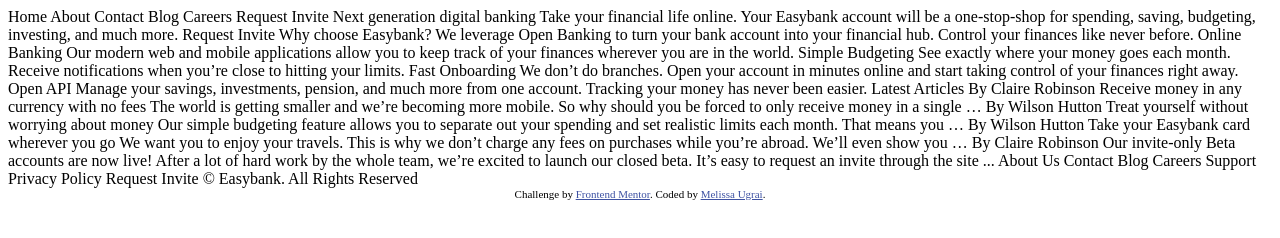
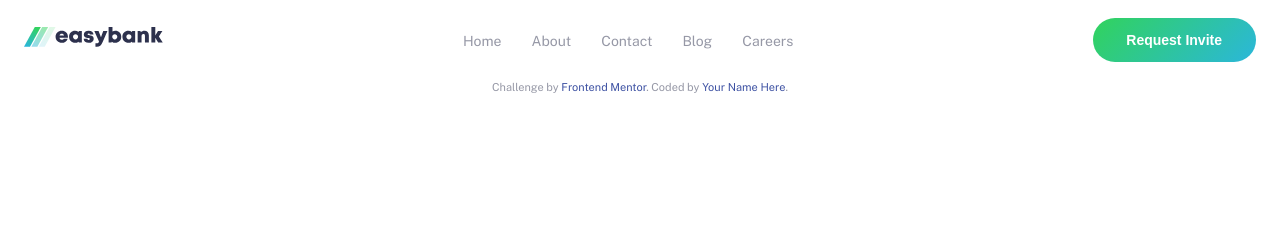
Before and after one commit to melissaugrai/FM-Easybank-Landing-Page, a plain HTML site: page index.html in a window 1280 px wide. Drawn offline with nearby package versions, Linux system fonts and the light colour scheme.

Commit message:
Add nav bar for both mobile and desktop

```diff
--- /dev/null
+++ b/app/js/script.js
@@ -0,0 +1 @@
+console.log('Hello World check');
--- /dev/null
+++ b/app/scss/_globals.scss
@@ -0,0 +1,77 @@
+html {
+    font-size: 100%;
+    box-sizing: border-box;
+}
+
+*,
+*::before,
+*::after {
+    box-sizing: inherit;
+}
+
+body {
+    margin: 0;
+    padding: 0;
+    font-family: 'Public Sans', sans-serif;
+    font-size: $font-med;
+    color: $grayishBlue;
+    line-height: 1.3;
+
+}
+a, a:visited, a:hover {
+    text-decoration: none;
+
+}
+
+//Flexbox
+.flex {
+    display: flex;
+
+    &-jc-sb {
+        justify-content: space-between;
+    }
+
+    &-js-c {
+        justify-content: center;
+    }
+
+    &-ai-c {
+        align-items: center;
+    }
+
+}
+
+//Button Styles
+
+button, .button {
+    padding: .5rem 2.125rem .5rem 2.0625rem;
+    background: linear-gradient(135deg, $limeGreen 0%, $brightCyan 99.58%);
+    border: 0;
+    border-radius: 1.375rem;
+    cursor: pointer;
+    color: $white;
+    font-weight: 700;
+    font-size: $font-sm;
+    line-height: 1.75rem;
+    opacity: 1;
+    transition: opacity 200ms ease-in-out;
+
+    &:hover {
+        opacity: 0.4;
+    }
+}
+
+//Visibility
+.hide-for-mobile {
+    //hide for tablet and mobile
+    @include breakpoint-down(medium) {
+        display: none;
+    }
+}
+
+.hide-for-desktop {
+    //hide for desktop viewpoints widths
+    @include breakpoint-up(large) {
+        display: none;
+    }
+}
--- /dev/null
+++ b/app/scss/_header.scss
@@ -0,0 +1,65 @@
+.header {
+
+    nav {
+        padding: 1.125rem 1.5rem;
+
+    }
+
+    &__logo {
+        img {
+            width: 8.6875rem;
+            height: 1.25rem;
+        }
+    }
+
+    &__menu {
+
+        //Mobile Menu
+        >span {
+            display: block;
+            width: 1.5rem;
+            height: .0625rem;
+            background-color: $darkBlue;
+
+            &:not(:last-child) {
+                margin-bottom: .25rem;
+            }
+        }
+    }
+
+    &__links {
+        a {
+            position: relative;
+            font-size: $font-sm;
+            color: $grayishBlue;
+            transition: color 300ms ease-in-out;
+
+            &:not(:last-child) {
+                margin-right: 1.875rem;
+            }
+
+            &::before {
+                content: "";
+                position: absolute;
+                display: block;
+                height: .3125rem;
+                left: 0;
+                right: 0;
+                bottom: -1.875rem;
+                background: linear-gradient(135deg, $limeGreen 0%, $brightCyan 99.58%);
+                opacity: 0;
+                transition: color 300ms ease-in-out;
+            }
+
+            &:hover {
+                color: $darkBlue;
+
+                &::before {
+                    opacity: 1;
+                }
+            }
+        }
+
+
+    }
+}
--- /dev/null
+++ b/app/scss/_mixins.scss
@@ -0,0 +1,24 @@
+//Breakpoints
+
+@media (min-width:64em) {
+    //styles go here
+}
+
+
+// 640px, 1024px, 1440px
+$breakpoints-up: ("medium": "40em", "large": "64em", "xlarge": "87.5em");
+
+// 639px, 1023px, 1399px
+$breakpoints-down: ("small": "39.9375em", "medium": "63.9375em", "large": "87.4375em");
+
+@mixin breakpoint-up($size) {
+    @media (min-width: map-get($breakpoints-up, $size)) {
+        @content;
+    }
+}
+
+@mixin breakpoint-down($size) {
+    @media (max-width: map-get($breakpoints-down, $size)) {
+        @content;
+    }
+}
--- /dev/null
+++ b/app/scss/_variables.scss
@@ -0,0 +1,12 @@
+//Colors
+$darkBlue :hsl(233, 26%, 24%);
+$limeGreen : hsl(136, 65%, 51%);
+$brightCyan: hsl(192, 70%, 51%);
+$grayishBlue: hsl(233, 8%, 62%);
+$lightGrayishBlue: hsl(220, 16%, 96%);
+$veryLightGray: hsl(0, 0%, 98%);
+$white: hsl(0, 0%, 100%);
+
+//Font Sizes
+$font-med:1.125rem; // 18px
+$font-sm: 0.875rem; // 14px
--- /dev/null
+++ b/app/scss/style.scss
@@ -0,0 +1,4 @@
+@import "variables";
+@import "mixins";
+@import "globals";
+@import "header";
--- a/index.html
+++ b/index.html
@@ -9,11 +9,14 @@
   <link rel="icon" type="image/png" sizes="32x32" href="./images/favicon-32x32.png">
 
   <title>Frontend Mentor | Easybank landing page</title>
-
-  <!-- Feel free to remove these styles or customise in your own stylesheet 👍 -->
+  <!-- Google Fonts link -->
+  <link href="https://fonts.googleapis.com/css2?family=Public+Sans:wght@300;400;700&display=swap" rel="stylesheet">
+  <!-- Style Sheets -->
+  <link rel="stylesheet" href="/app/scss/style.css" type="text/css">
+  <!-- Feel free to remove these styles or customize in your own stylesheet 👍 -->
   <style>
     .attribution {
-      font-size: 11px;
+      font-size: .6875rem;
       text-align: center;
     }
 
@@ -24,14 +27,33 @@
 </head>
 
 <body>
+  <header class="header">
+    <nav class="flex flex-jc-sb flex-ai-c">
+      <a href="/" class="header__logo">
+        <img src="/images/logo.svg" alt="Easybank Logo">
+      </a>
+      <a href="#" class="header__menu hide-for-desktop">
+        <span></span>
+        <span></span>
+        <span></span>
+      </a>
 
-  Home
-  About
-  Contact
-  Blog
-  Careers
+      <div class="header__links hide-for-mobile">
+        <a href="#">Home</a><a href="#">About</a><a href="#">Contact</a><a href="#">Blog</a><a href="#">Careers</a>
+      </div>
 
-  Request Invite
+      <button type="button" class="hide-for-mobile">Request Invite</button>
+    </nav>
+  </header>
+
+  <!--
+
+
+
+
+
+
+
 
 
 
@@ -101,11 +123,12 @@
   Request Invite
 
   © Easybank. All Rights Reserved
-
+-->
   <div class="attribution">
     Challenge by <a href="https://www.frontendmentor.io?ref=challenge" target="_blank">Frontend Mentor</a>.
-    Coded by <a href="https://www.linkedin.com/in/melissaugrai/">Melissa Ugrai</a>.
+    Coded by <a href="#">Your Name Here</a>.
   </div>
+  <script src="/app/js/script.js"></script>
 </body>
 
 </html>
```
Also changed, not shown: app/scss/style.css (added), 1 other file.
